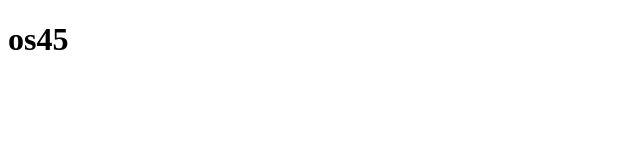
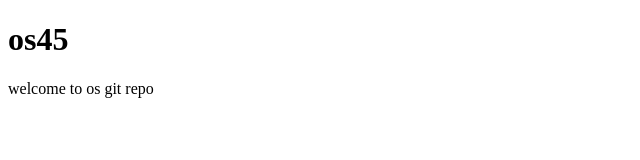
Before and after one commit to PanseeBadry/test, a plain HTML site: page index.html in a window 1280 px wide. Shown: the whole page, without its empty margins (0-640 px from the left). Drawn offline with Linux system fonts and the light colour scheme.

Commit message:
Update index.html from remote repo

```diff
--- a/index.html
+++ b/index.html
@@ -7,5 +7,6 @@
 </head>
 <body>
     <h1>os45</h1>
+    <p>welcome to os git repo </p>
 </body>
 </html>
```
